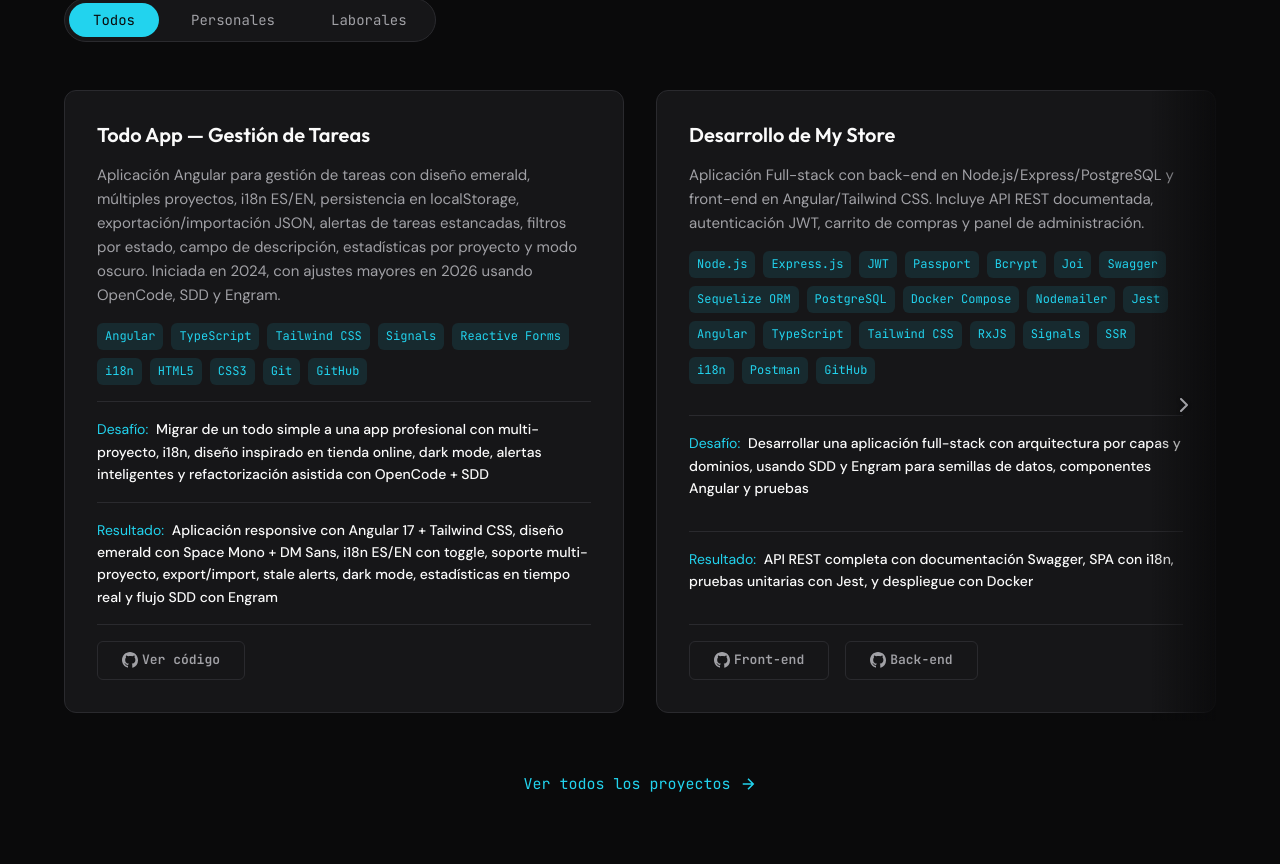
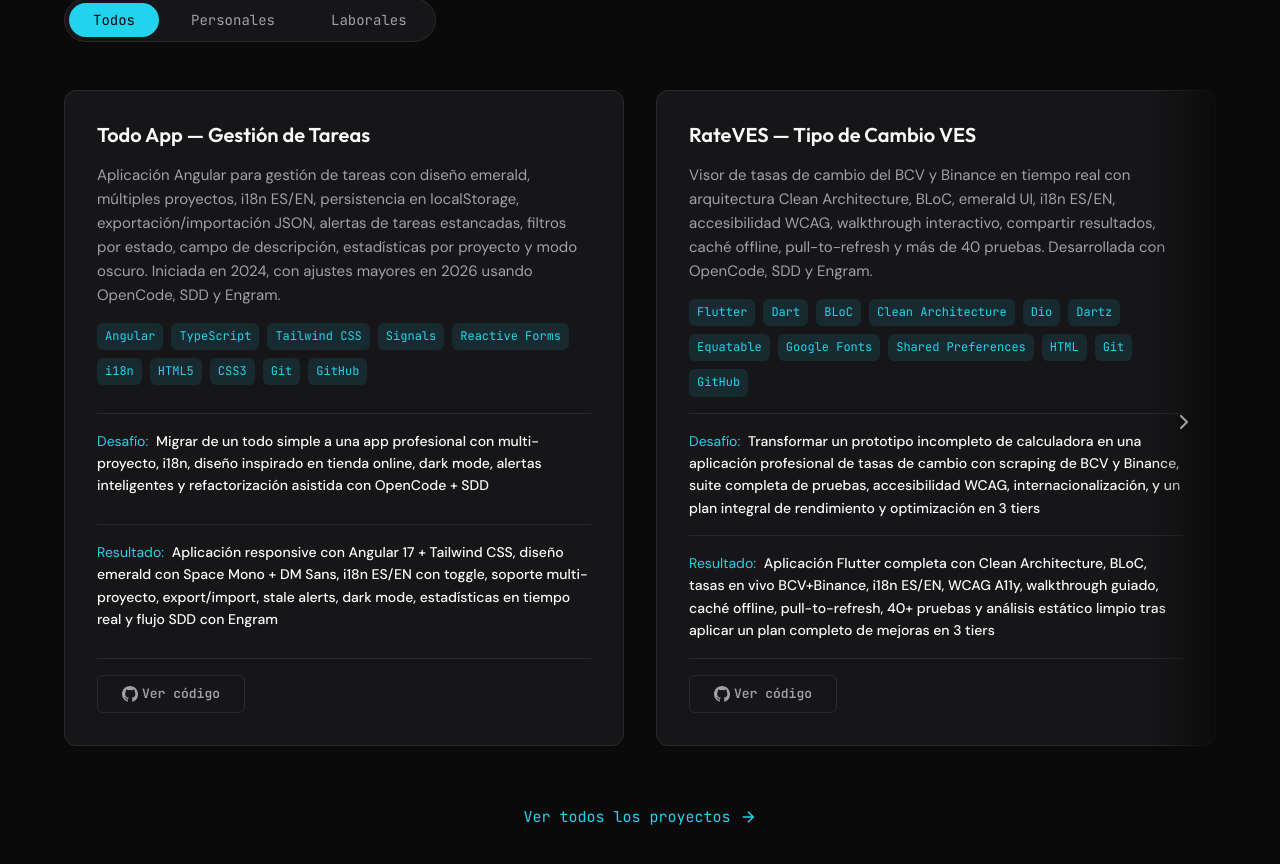
Before and after one commit to PouDDuoP/portfolio, a React (Vite) app in the folder my-app/: page / in a window 1280 px wide. Shown: the part 2739-3603 px from the top of the page. Built offline with nearby package versions, Linux system fonts and the light colour scheme; no server answers.

Commit message:
feat: agregar proyecto RateVES al portafolio

```diff
--- a/my-app/src/data/projects.json
+++ b/my-app/src/data/projects.json
@@ -169,5 +169,19 @@
       },
       "demo": "",
       "featured": true
+    },
+    {
+      "id": "currency-converter",
+      "type": "personal",
+      "date": "2026-06",
+      "title": "RateVES — Tipo de Cambio VES",
+      "description": "Visor de tasas de cambio del BCV y Binance en tiempo real con arquitectura Clean Architecture, BLoC, emerald UI, i18n ES/EN, accesibilidad WCAG, walkthrough interactivo, compartir resultados, caché offline, pull-to-refresh y 40+ tests. Desarrollada con OpenCode, SDD y Engram.",
+      "challenge": "Transformar un prototipo incompleto de calculadora en una app profesional de tasas de cambio con scraping de BCV y Binance, testing completo, WCAG A11y, i18n, y un plan completo de rendimiento y optimización",
+      "result": "App Flutter completa con Clean Architecture, BLoC, tasas en vivo BCV+Binance, i18n ES/EN, WCAG A11y, walkthrough, caché offline, pull-to-refresh, 40+ tests y análisis estático limpio tras aplicar un plan completo de mejoras en 3 tiers",
+      "techStack": ["Flutter", "Dart", "BLoC", "Clean Architecture", "Dio", "Dartz", "Equatable", "Google Fonts", "Shared Preferences", "HTML", "Git", "GitHub"],
+      "image": "",
+      "github": "https://github.com/PouDDuoP/currency_converter.git",
+      "demo": "",
+      "featured": true
     }
   ]
--- a/my-app/src/i18n/translations.js
+++ b/my-app/src/i18n/translations.js
@@ -345,6 +345,20 @@ const translations = {
     en: 'Centralized authentication in auth.php, PII endpoint removal, +1400 lines of dead code eliminated, 28 files fixed, strict type validation, and migration to src/'
   },
 
+  'projects.currency-converter.title': { es: 'RateVES — Tipo de Cambio VES', en: 'RateVES — VES Exchange Rate' },
+  'projects.currency-converter.description': {
+    es: 'Visor de tasas de cambio del BCV y Binance en tiempo real con arquitectura Clean Architecture, BLoC, emerald UI, i18n ES/EN, accesibilidad WCAG, walkthrough interactivo, compartir resultados, caché offline, pull-to-refresh y más de 40 pruebas. Desarrollada con OpenCode, SDD y Engram.',
+    en: 'Real-time BCV and Binance exchange rate viewer with Clean Architecture, BLoC, emerald UI, i18n ES/EN, WCAG accessibility, interactive walkthrough, share results, offline cache, pull-to-refresh, and 40+ tests. Built with OpenCode, SDD, and Engram.'
+  },
+  'projects.currency-converter.challenge': {
+    es: 'Transformar un prototipo incompleto de calculadora en una aplicación profesional de tasas de cambio con scraping de BCV y Binance, suite completa de pruebas, accesibilidad WCAG, internacionalización, y un plan integral de rendimiento y optimización en 3 tiers',
+    en: 'Transform an incomplete calculator prototype into a professional exchange rate app with BCV and Binance scraping, full test suite, WCAG accessibility, internationalization, and a comprehensive 3-tier performance and optimization plan'
+  },
+  'projects.currency-converter.result': {
+    es: 'Aplicación Flutter completa con Clean Architecture, BLoC, tasas en vivo BCV+Binance, i18n ES/EN, WCAG A11y, walkthrough guiado, caché offline, pull-to-refresh, 40+ pruebas y análisis estático limpio tras aplicar un plan completo de mejoras en 3 tiers',
+    en: 'Complete Flutter app with Clean Architecture, BLoC, live BCV+Binance rates, i18n ES/EN, WCAG A11y, guided walkthrough, offline cache, pull-to-refresh, 40+ tests, and clean static analysis after applying a full 3-tier improvement plan'
+  },
+
   // Experience dynamic data
   'experience.humanitas-qualitas.company': {
     es: 'Humanitas Administradora de Riesgos / Qualitas Assistance',
```
Also changed, not shown: 1 other file (tests, documents, lock files or other folders).
